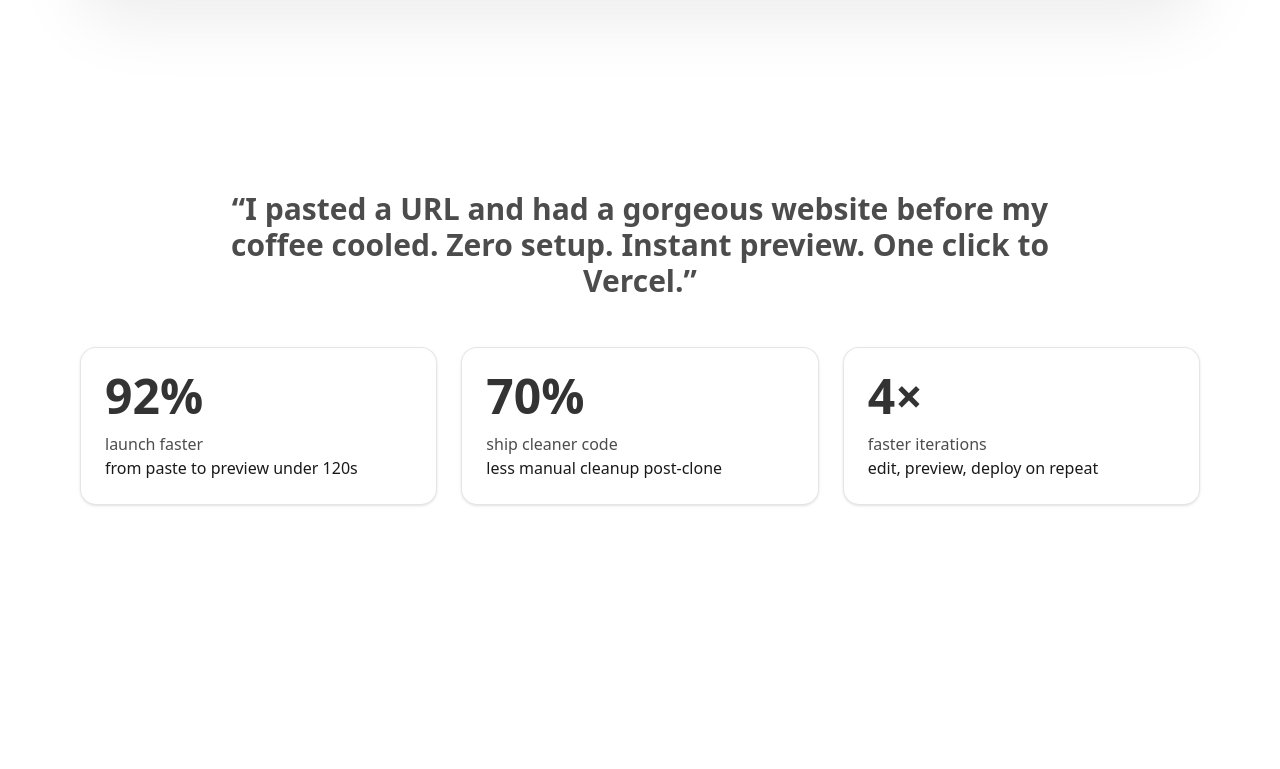
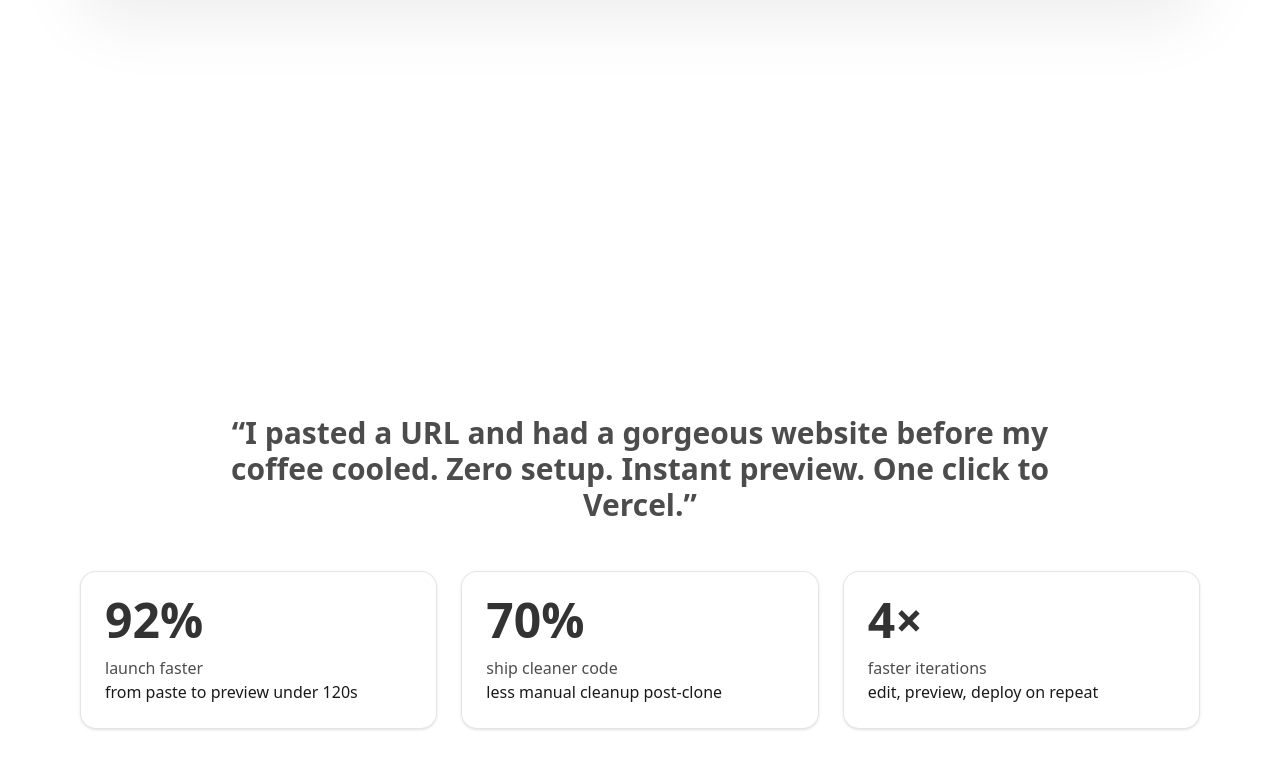
Before and after one commit to NolanDon/kloner, a Next.js app: page / in a window 1280 px wide. Shown: the part 2027-2796 px from the top of the page. Built offline with nearby package versions, Linux system fonts and the light colour scheme; no server answers.

Commit message:
spacing tweaks

```diff
--- a/app/page.tsx
+++ b/app/page.tsx
@@ -37,7 +37,7 @@ export default function Page() {
 
         <section
           id="stats"
-          className="snap-start snap-always min-h-screen flex flex-col"
+          className="snap-start snap-always flex flex-col"
         >
           <StatsStrip />
         </section>
--- a/components/StartsWithLabs.tsx
+++ b/components/StartsWithLabs.tsx
@@ -391,12 +391,12 @@ export default function PreviewDashboard({
 
                             {/* Grid */}
                             {gridVisible && (
-                                <div className="absolute inset-x-0 top-40 md:top-28 mx-auto max-w-5xl">
+                                <div className="absolute inset-x-0 top-40 md:top-40 mx-auto max-w-5xl">
                                     <motion.div
                                         initial={{ opacity: 0 }}
                                         animate={{ opacity: 1 }}
                                         transition={{ duration: 0.25, delay: 0.02 }}
-                                        className="text-sm text-neutral-600 mt-5 mb-3 px-1"
+                                        className="text-sm text-neutral-600 my-3"
                                     >
                                         Generated pages
                                     </motion.div>
--- a/components/StatsStrip.tsx
+++ b/components/StatsStrip.tsx
@@ -92,7 +92,7 @@ export default function StatsStrip() {
   ];
 
   return (
-    <section className="section bg-white" id="stories">
+    <section className="section bg-white py-20 md:py-80" id="stories">
       <div className="container-soft">
         <SectionReveal>
           <blockquote className="text-center text-2xl md:text-3xl font-semibold max-w-4xl mx-auto text-black/70">
```
